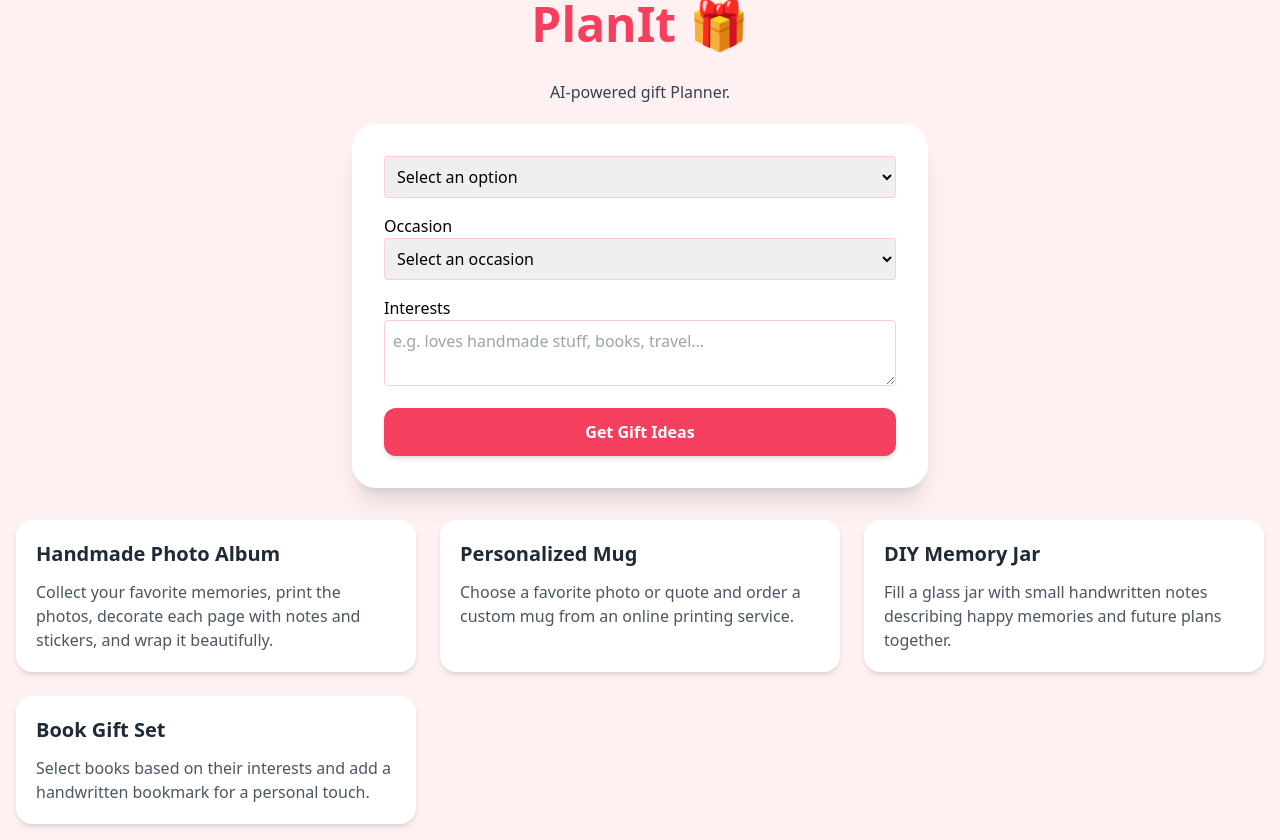
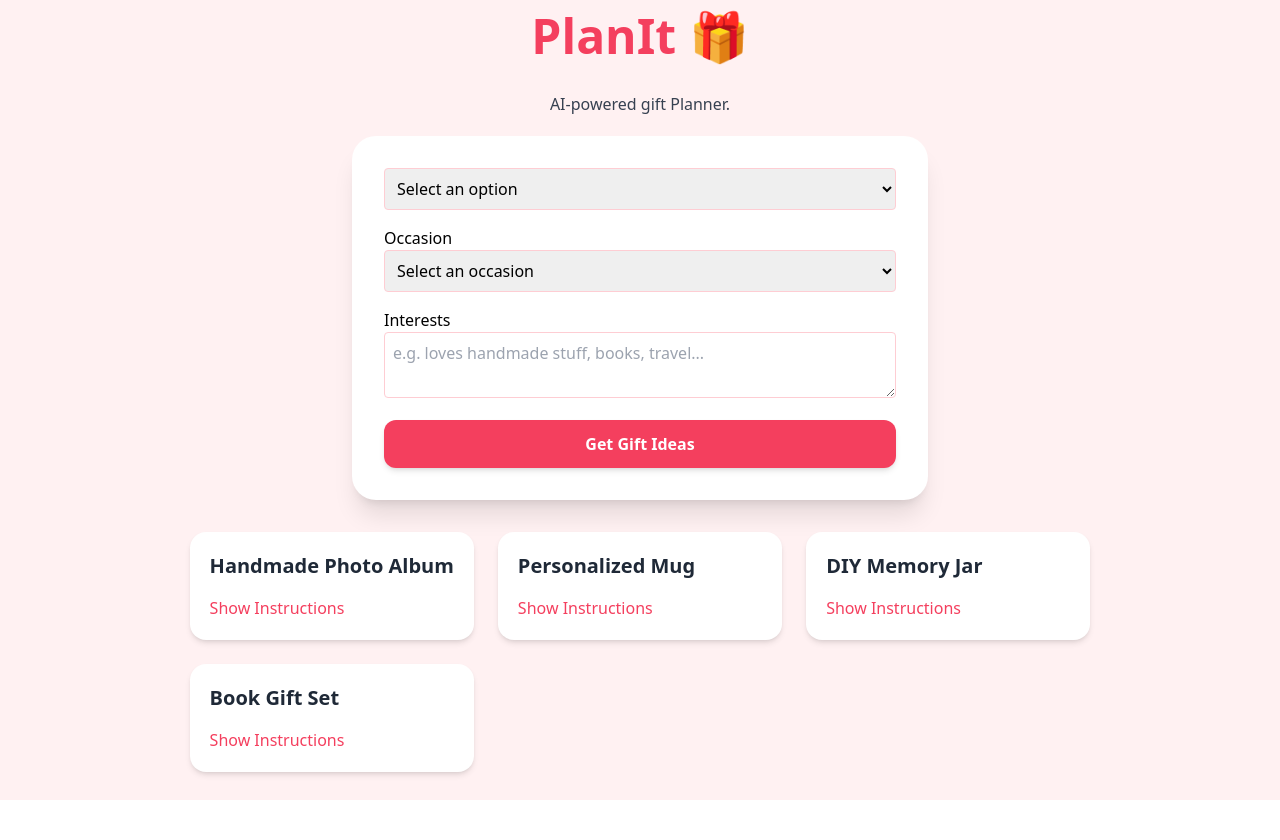
Before and after one commit to 789deepa/planit, a React (Vite) app: page / in a window 1280 px wide. After the commit the page ends 800 px from the top, so only its background shows below. Built offline with nearby package versions, Linux system fonts and the light colour scheme.

Commit message:
maintain

```diff
--- a/src/components/GiftCard.jsx
+++ b/src/components/GiftCard.jsx
@@ -1,13 +1,28 @@
+import { useState } from "react";
+
 function GiftCard ( { gift }) {
+
+    const [isOpen, setIsOpen] = useState(false);
+
+
     return (
         <div className="bg-white rounded-2xl shadow-md p-5">
             <h3 className="text-xl font-bold text-gray-800">
                 {gift.name}
             </h3>
 
+        <button
+        onClick={() => setIsOpen(!isOpen)}
+        className="mt-4 text-rose-500 font-medium">
+            {isOpen ? "Hide Instructions" : "Show Instructions"}
+        </button>
+
+        {isOpen && (
             <p className="text-gray-600 mt-3">
                 {gift.instructions}
             </p>
+        )}
+
         </div>
     );
 }
```
